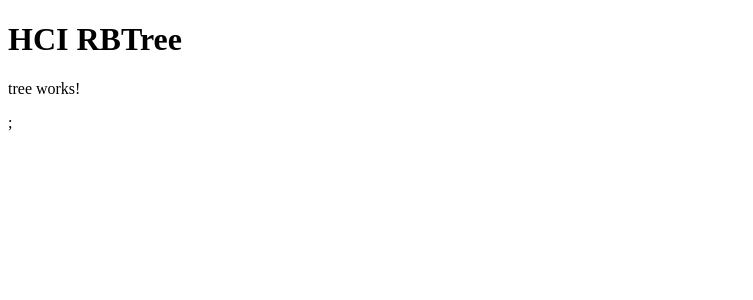
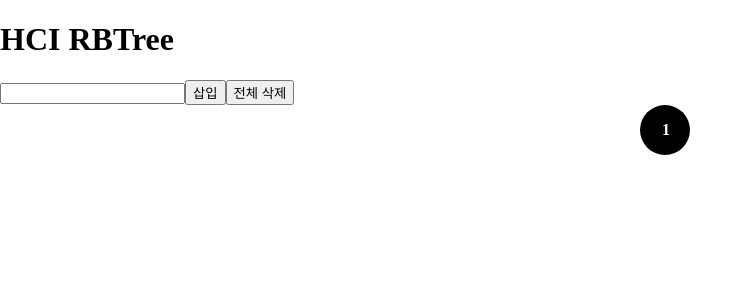
Before and after one commit to dohyeunglee/hci, an Angular app: page / in a window 1280 px wide. Shown: the top 300 px of the page, without its empty margins (0-753 px from the left). Built offline with nearby package versions, Linux system fonts and the light colour scheme.

Commit message:
fix: change Input properties in NodeComponent

```diff
--- a/src/app/app.component.css
+++ b/src/app/app.component.css
@@ -0,0 +1,3 @@
+.tree {
+  margin-left: 50%;
+}
--- a/src/app/app.component.html
+++ b/src/app/app.component.html
@@ -1,2 +1,7 @@
 <h1>HCI RBTree</h1>
-<tree [tree]="rbTree"></tree>
+<input type="number" #input/>
+<button (click)="insert(input.value)">삽입</button>
+<button (click)="clearAll()">전체 삭제</button>
+<div class="tree">
+  <tree [tree]="rbTree"></tree>
+</div>
--- a/src/app/app.component.ts
+++ b/src/app/app.component.ts
@@ -1,6 +1,6 @@
 import { Component } from '@angular/core';
 import { RBTreeService } from './rb-tree.service';
-import { RBTree } from './models';
+import { RBTree, Color } from './models';
 
 @Component({
   selector: 'app-root',
@@ -9,8 +9,22 @@ import { RBTree } from './models';
 })
 export class AppComponent {
   rbTree: RBTree = {
-    root: null,
+    root: {
+      id: '1',
+      value: 1,
+      children: {
+        left: null,
+        right: null
+      },
+      color: Color.BLACK
+    },
     violations: null
   };
   constructor(private tree: RBTreeService) {}
+
+  insert(value) {
+    this.rbTree = this.tree.insert(this.rbTree, value);
+  }
+
+  clearAll() {}
 }
--- a/src/app/node/node.component.css
+++ b/src/app/node/node.component.css
@@ -0,0 +1,13 @@
+.circle {
+  width: 50px;
+  height: 50px;
+  border-radius: 25px;
+  background: red;
+}
+
+b {
+  color: white;
+  position: relative;
+  left: 22px;
+  top: 16px;
+}
--- a/src/app/node/node.component.html
+++ b/src/app/node/node.component.html
@@ -1 +1,3 @@
-<p>node works!</p>;
+<div class="circle" [style.background]="node?.color === Color.BLACK ? 'black' : 'red'">
+  <b>{{ node?.value }}</b>
+</div>
--- a/src/app/node/node.component.ts
+++ b/src/app/node/node.component.ts
@@ -6,7 +6,7 @@ import {
   EventEmitter,
   ChangeDetectionStrategy
 } from '@angular/core';
-import { Color } from '../models';
+import { Color, Node } from '../models';
 
 @Component({
   selector: 'node',
@@ -15,8 +15,8 @@ import { Color } from '../models';
   changeDetection: ChangeDetectionStrategy.OnPush
 })
 export class NodeComponent implements OnInit {
-  @Input() value: any;
-  @Input() color: Color;
+  @Input() node: Node;
+  Color = Color;
 
   constructor() {}
 
--- a/src/app/tree/tree.component.html
+++ b/src/app/tree/tree.component.html
@@ -1 +1 @@
-<p>tree works!</p>;
+<node [node]="tree?.root"></node>
--- a/src/styles.css
+++ b/src/styles.css
@@ -1 +1,7 @@
 /* You can add global styles to this file, and also import other style files */
+
+body {
+  height: 100%;
+  width: 100%;
+  margin: 0;
+}
```
